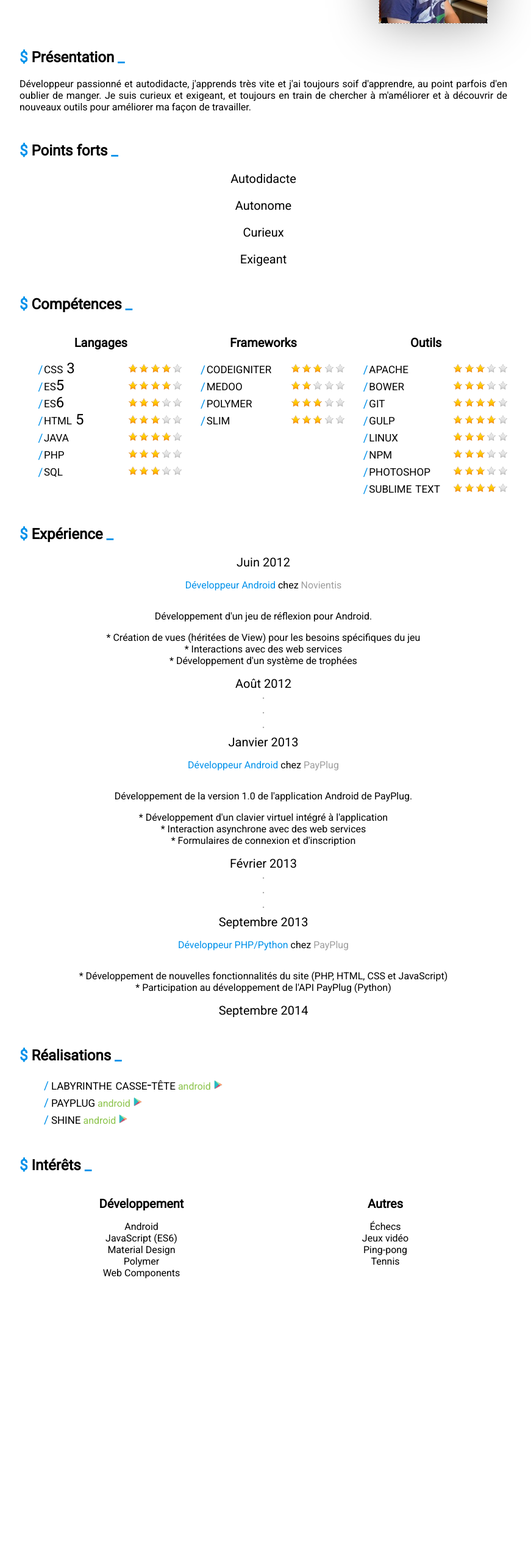
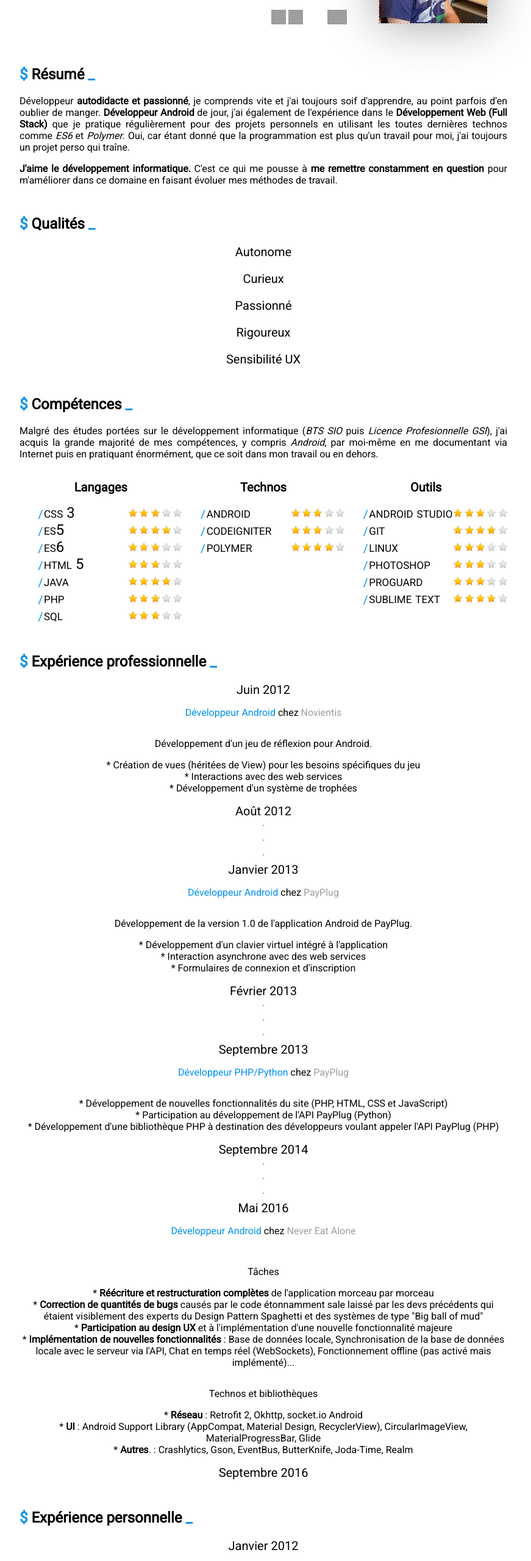
Before and after one commit to flawyte/curriculum-vitae, a plain HTML site: page index.html in a window 1280 px wide. Shown: the part 180-2740 px from the top of the page at 61% size, without its empty margins (208-1079 px from the left). Before the commit the page ends 2293 px from the top, so only its background shows below. Drawn offline with Linux system fonts and the light colour scheme; grey boxes are pictures that could not be loaded.

Commit message:
Important update

```diff
--- a/index.html
+++ b/index.html
@@ -12,25 +12,33 @@
       <header>
         <img alt="Photo" id="photo" src="images/photo.jpg" />
         <h1>Mickaël Allonneau</h1>
-        <p class="position">Développeur Java/Android/Web</p>
+        <p class="position">Développeur Android</p>
         <p class="email">mickael.allonneau@gmail.com</p>
         <p class="phone">06.62.63.56.23</p>
+        <div class="links">
+          <a class="github" href="https://github.com/flawyte/" target="_blank" title="GitHub"></a>
+          <a class="linkedin" href="https://www.linkedin.com/in/mickaelallonneau" target="_blank" title="LinkedIn"></a>
+          <a class="stackoverflow" href="https://stackoverflow.com/users/1276306/flawyte" target="_blank" title="StackOverflow"></a>
+        </div>
       </header>
       <section id="presentation">
-        <h1>Présentation</h1>
-        <p>Développeur passionné et autodidacte, j'apprends très vite et j'ai toujours soif d'apprendre, au point parfois d'en oublier de manger. Je suis curieux et exigeant, et toujours en train de chercher à m'améliorer et à découvrir de nouveaux outils pour améliorer ma façon de travailler.</p>
+        <h1>Résumé</h1>
+        <p>Développeur <strong>autodidacte et passionné</strong>, je comprends vite et j'ai toujours soif d'apprendre, au point parfois d'en oublier de manger. <strong>Développeur Android</strong> de jour, j'ai également de l'expérience dans le <strong>Développement Web (Full Stack)</strong> que je pratique régulièrement pour des projets personnels en utilisant les toutes dernières technos comme <em>ES6</em> et <em>Polymer</em>. Oui, car étant donné que la programmation est plus qu'un travail pour moi, j'ai toujours un projet perso qui traîne.</p>
+        <p><strong>J'aime le développement informatique.</strong> C'est ce qui me pousse à <strong>me remettre constamment en question</strong> pour m'améliorer dans ce domaine en faisant évoluer mes méthodes de travail.</p>
       </section>
       <section id="strengths">
-        <h1>Points forts</h1>
+        <h1>Qualités</h1>
         <ul>
-          <li>Autodidacte</li>
           <li>Autonome</li>
           <li>Curieux</li>
-          <li>Exigeant</li>
+          <li>Passionné</li>
+          <li>Rigoureux</li>
+          <li>Sensibilité UX</li>
         </ul>
       </section>
       <section id="skills">
         <h1>Compétences</h1>
+        <p>Malgré des études portées sur le développement informatique (<em>BTS SIO</em> puis <em>Licence Profesionnelle GSI</em>), j'ai acquis la grande majorité de mes compétences, y compris <em>Android</em>, par moi-même en me documentant via Internet puis en pratiquant énormément, que ce soit dans mon travail ou en dehors.</p>
         <ul>
           <li>
             <h2>Langages</h2>
@@ -41,7 +49,7 @@
                   <div class="star on"></div>
                   <div class="star on"></div>
                   <div class="star on"></div>
-                  <div class="star on"></div>
+                  <div class="star off"></div>
                   <div class="star off"></div>
                 </div>
               </li>
@@ -108,9 +116,18 @@
             </ul>
           </li>
           <li>
-            <h2>Frameworks</h2>
-            <!-- CodeIgniter, Medoo, Polymer, Slim -->
+            <h2>Technos</h2>
             <ul>
+              <li>
+                <div class="item-name">Android</div>
+                <div class="item-level">
+                  <div class="star on"></div>
+                  <div class="star on"></div>
+                  <div class="star on"></div>
+                  <div class="star off"></div>
+                  <div class="star off"></div>
+                </div>
+              </li>
               <li>
                 <div class="item-name">CodeIgniter</div>
                 <div class="item-level">
@@ -122,32 +139,12 @@
                 </div>
               </li>
               <li>
-                <div class="item-name">Medoo</div>
-                <div class="item-level">
-                  <div class="star on"></div>
-                  <div class="star on"></div>
-                  <div class="star off"></div>
-                  <div class="star off"></div>
-                  <div class="star off"></div>
-                </div>
-              </li>
-              <li>
                 <div class="item-name">Polymer</div>
                 <div class="item-level">
                   <div class="star on"></div>
                   <div class="star on"></div>
                   <div class="star on"></div>
-                  <div class="star off"></div>
-                  <div class="star off"></div>
-                </div>
-              </li>
-              <li>
-                <div class="item-name">Slim</div>
-                <div class="item-level">
                   <div class="star on"></div>
-                  <div class="star on"></div>
-                  <div class="star on"></div>
-                  <div class="star off"></div>
                   <div class="star off"></div>
                 </div>
               </li>
@@ -156,19 +153,8 @@
           <li>
             <h2>Outils</h2>
             <ul>
-              <!-- Apache, Bower, Git, Gulp, Linux -->
               <li>
-                <div class="item-name">Apache</div>
-                <div class="item-level">
-                  <div class="star on"></div>
-                  <div class="star on"></div>
-                  <div class="star on"></div>
-                  <div class="star off"></div>
-                  <div class="star off"></div>
-                </div>
-              </li>
-              <li>
-                <div class="item-name">Bower</div>
+                <div class="item-name">Android Studio</div>
                 <div class="item-level">
                   <div class="star on"></div>
                   <div class="star on"></div>
@@ -188,16 +174,6 @@
                 </div>
               </li>
               <li>
-                <div class="item-name">Gulp</div>
-                <div class="item-level">
-                  <div class="star on"></div>
-                  <div class="star on"></div>
-                  <div class="star on"></div>
-                  <div class="star on"></div>
-                  <div class="star off"></div>
-                </div>
-              </li>
-              <li>
                 <div class="item-name">Linux</div>
                 <div class="item-level">
                   <div class="star on"></div>
@@ -208,7 +184,7 @@
                 </div>
               </li>
               <li>
-                <div class="item-name">NPM</div>
+                <div class="item-name">Photoshop</div>
                 <div class="item-level">
                   <div class="star on"></div>
                   <div class="star on"></div>
@@ -218,7 +194,7 @@
                 </div>
               </li>
               <li>
-                <div class="item-name">Photoshop</div>
+                <div class="item-name">Proguard</div>
                 <div class="item-level">
                   <div class="star on"></div>
                   <div class="star on"></div>
@@ -241,8 +217,8 @@
           </li>
         </ul>
       </section>
-      <section id="experience">
-        <h1>Expérience</h1>
+      <section id="professional-experience">
+        <h1>Expérience professionnelle</h1>
         <ul>
           <li>
             <div class="start date">Juin 2012</div>
@@ -276,14 +252,63 @@
             <ul class="tasks">
               <li>Développement de nouvelles fonctionnalités du site (PHP, HTML, CSS et JavaScript)</li>
               <li>Participation au développement de l'API PayPlug (Python)</li>
+              <li>Développement d'une bibliothèque PHP à destination des développeurs voulant appeler l'API PayPlug (PHP)</li>
             </ul>
             <div class="end date">Septembre 2014</div>
+          </li>
+          <li>
+            <div class="start date">Mai 2016</div>
+            <p class="position">Développeur Android</p>
+            <p class="employer">Never Eat Alone</p>
+            <p class="description"></p>
+            <ul class="tasks">
+              <p>Tâches</p>
+              <li><strong>Réécriture et restructuration complètes</strong> de l'application morceau par morceau</li>
+              <li><strong>Correction de quantités de bugs</strong> causés par le code étonnamment sale laissé par les devs précédents qui étaient visiblement des experts du Design Pattern Spaghetti et des systèmes de type "Big ball of mud"</li>
+              <li><strong>Participation au design UX</strong> et à l'implémentation d'une nouvelle fonctionnalité majeure</li>
+              <li><strong>Implémentation de nouvelles fonctionnalités</strong> : Base de données locale, Synchronisation de la base de données locale avec le serveur via l'API, Chat en temps réel (WebSockets), Fonctionnement offline (pas activé mais implémenté)...
+            </ul>
+            <ul class="technos">
+              <p>Technos et bibliothèques</p>
+              <li><strong>Réseau</strong> : Retrofit 2, Okhttp, socket.io Android</li>
+              <li><strong>UI</strong> : Android Support Library (AppCompat, Material Design, RecyclerView), CircularImageView, MaterialProgressBar, Glide</li>
+              <li><strong>Autres</strong>. : Crashlytics, Gson, EventBus, ButterKnife, Joda-Time, Realm</li>
+            </ul>
+            <div class="end date">Septembre 2016</div>
+          </li>
+        </ul>
+      </section>
+      <section id="personal-experience">
+        <h1>Expérience personnelle</h1>
+        <ul>
+          <li>
+            <div class="start date">Janvier 2012</div>
+            <p class="position">Développeur Web (Full Stack)</p>
+            <p class="description"></p>
+            <ul class="tasks">
+              <li><strong>[Back-end]</strong> Développement d'une API en PHP (à l'aide de Slim et Medoo)</li>
+              <li><strong>[Front-end]</strong> Développement d'une Web App (à l'aide de Polymer)</li>
+            </ul>
+            <div class="end date">Aujourd'hui</div>
+          </li>
+          <li>
+            <div class="start date">Janvier 2015</div>
+            <p class="position">Product Owner / Game Designer / Level Designer / Développeur</p>
+            <p class="description">Imagination, conception et création d'un jeu de réflexion pour smartphones Android.</p>
+            <ul class="tasks">
+              <li><strong>Gestion</strong> d'une équipe de trois personnes (moi, un UX/UI Designer et un Compositeur)</li>
+              <li><strong>Conception</strong> : Règles du jeu, éléments de gameplay, éléments à débloquer, progression du joueur...</li>
+              <li><strong>Implémentation</strong> : Création des niveaux (à l'aide de Tiled), implémentation du "moteur" du jeu en Java (à l'aide de LibGDX), intégration des éléments visuels (du Graphiste) et sonores (du Compositeur) dans le jeu...</li>
+              <li>Mise en place de <strong>tests fonctionnels / unitaires</strong></li>
+              <li><strong>Communication autour du jeu</strong> (page Facebook, forums...)</li>
+              <li><strong>Publication sur Google Play</strong></li>
+            </ul>
+            <div class="end date">Août 2015</div>
           </li>
         </ul>
       </section>
       <section id="realisations">
         <h1>Réalisations</h1>
-        <!-- Labyrinthe casse-tête, PayPlug, Shine -->
         <ul>
           <li>
             <div class="item-name">Labyrinthe casse-tête</div>
@@ -296,7 +321,7 @@
             <a class="item-link playstore" href="https://play.google.com/store/apps/details?id=com.payplug.payplug" target="_blank"></a>
           </li>
           <li>
-            <div class="item-name">Shine</div>
+            <div class="item-name">Shine - The Lighting Game</div>
             <div class="item-type android">Android</div>
             <a class="item-link playstore" href="https://play.google.com/store/apps/details?id=com.flawyte.shine.android" target="_blank"></a>
           </li>
--- a/style.css
+++ b/style.css
@@ -33,6 +33,9 @@ main {
 section {
   margin-top: 3em;
 }
+section > p {
+  text-align: justify;
+}
 section h1 {
   text-align: left;
 }
@@ -46,45 +49,6 @@ section h1::after {
   content: ' _';
 }
 
-#experience {
-  text-align: center;
-}
-#experience ul {
-  list-style-type: none;
-  padding: 0;
-}
-#experience > ul > li::after {
-  color: #9E9E9E;
-  content: '·\A·\A·';
-  font-size: 1.25em;
-  white-space: pre;
-}
-#experience li:last-child::after {
-  content: '';
-}
-#experience p {
-  display: inline-block;
-}
-#experience .date {
-  font-size: 1.25em;
-}
-#experience .description {
-  display: block;
-}
-#experience .tasks {
-  margin-bottom: 1em;
-}
-#experience .tasks li::before {
-  color: black;
-  content: '* ';
-}
-#experience .employer {
-  color: #9E9E9E;
-}
-#experience .employer::before {
-  color: black;
-  content: 'chez ';
-}
 #interests > ul {
   display: flex;
   flex-wrap: wrap;
@@ -104,6 +68,45 @@ section h1::after {
   padding: 0;
   width: 100%;
 }
+#personal-experience {
+  text-align: center;
+}
+#personal-experience ul {
+  list-style-type: none;
+  padding: 0;
+}
+#personal-experience > ul > li::after {
+  color: #9E9E9E;
+  content: '·\A·\A·';
+  font-size: 1.25em;
+  white-space: pre;
+}
+#personal-experience li:last-child::after {
+  content: '';
+}
+#personal-experience p {
+  display: inline-block;
+}
+#personal-experience .date {
+  font-size: 1.25em;
+}
+#personal-experience .description {
+  display: block;
+}
+#personal-experience .tasks {
+  margin-bottom: 1em;
+}
+#personal-experience .tasks li::before {
+  color: black;
+  content: '* ';
+}
+#personal-experience .technos {
+  margin-bottom: 1em;
+}
+#personal-experience .technos li::before {
+  color: black;
+  content: '* ';
+}
 #photo {
   border: 1px dashed #9E9E9E;
   box-shadow: 0 0 5em #9E9E9E;
@@ -113,8 +116,51 @@ section h1::after {
 #presentation {
   clear: both;
 }
-#presentation p {
-  text-align: justify;
+#professional-experience {
+  text-align: center;
+}
+#professional-experience ul {
+  list-style-type: none;
+  padding: 0;
+}
+#professional-experience > ul > li::after {
+  color: #9E9E9E;
+  content: '·\A·\A·';
+  font-size: 1.25em;
+  white-space: pre;
+}
+#professional-experience li:last-child::after {
+  content: '';
+}
+#professional-experience p {
+  display: inline-block;
+}
+#professional-experience .date {
+  font-size: 1.25em;
+}
+#professional-experience .description {
+  display: block;
+}
+#professional-experience .tasks {
+  margin-bottom: 1em;
+}
+#professional-experience .tasks li::before {
+  color: black;
+  content: '* ';
+}
+#professional-experience .technos {
+  margin-bottom: 1em;
+}
+#professional-experience .technos li::before {
+  color: black;
+  content: '* ';
+}
+#professional-experience .employer {
+  color: #9E9E9E;
+}
+#professional-experience .employer::before {
+  color: black;
+  content: 'chez ';
 }
 #realisations li::before {
   color: #0091EA;
@@ -182,18 +228,11 @@ section h1::after {
 .android {
   color: #8BC34A;
 }
+.github {
+  background-image: url('http://cdn.instantlogosearch.com/svg/svgporn/github-icon.svg');
+}
 .email {
   color: #9E9E9E;
-}
-.playstore {
-  background-image: url('images/google-play.png');
-  background-size: 1em 1em;
-  display: inline-block;
-  height: 1em;
-  width: 1em;
-}
-.position {
-  color: #0091EA;
 }
 .item-level {
   display: inline-block;
@@ -208,8 +247,34 @@ section h1::after {
   display: inline-block;
   text-transform: lowercase;
 }
+.linkedin {
+  background-image: url('http://cdn.instantlogosearch.com/svg/shgysk8zer0-logos/linkedin.svg');
+}
+.links a {
+  background-position: center;
+  background-repeat: no-repeat;
+  background-size: 1.5em 1.5em;
+  display: inline-block;
+  height: 1.5em;
+  width: 1.5em;
+}
 .phone {
   color: #9E9E9E;
+}
+.playstore {
+  background-image: url('images/google-play.png');
+  background-size: 1em 1em;
+  display: inline-block;
+  height: 1em;
+  width: 1em;
+}
+.position {
+  color: #0091EA;
+}
+.stackoverflow {
+  background-image: url('http://cdn.instantlogosearch.com/svg/svgporn/stackoverflow.svg');
+  background-size: contain !important;
+  width: 6.5em !important;
 }
 .star {
   background-repeat: no-repeat;
```
